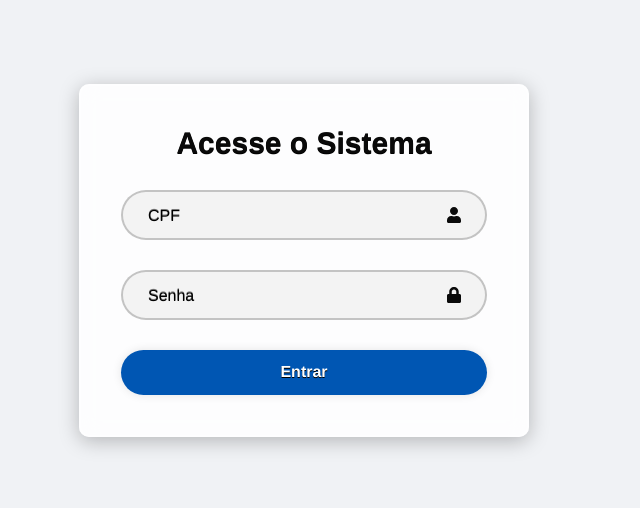
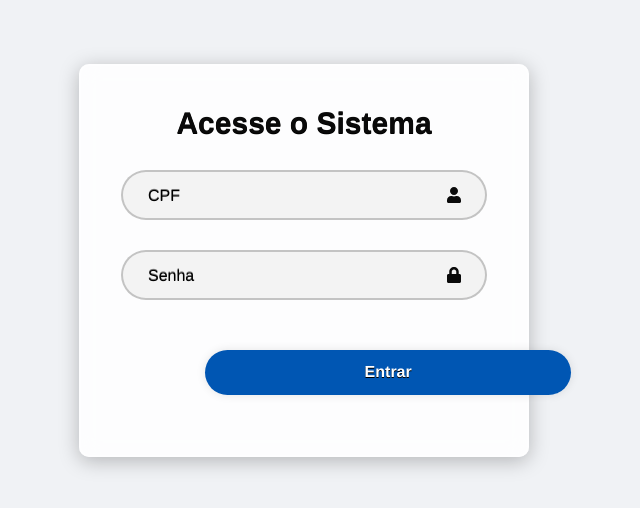
Before and after one commit to Gabrielsenac007/Frontend-PI-Mediotec, a React (Vite) app: page / in a window 1280 px wide. Shown: the part 140-648 px from the top of the page, without its empty margins (336-976 px from the left). Built offline with nearby package versions, Linux system fonts and the light colour scheme.

Commit message:
view-notas

```diff
--- a/src/Components/Usuarios/Alunos.jsx
+++ b/src/Components/Usuarios/Alunos.jsx
@@ -71,6 +71,7 @@ const AlunoDisplay = () => {
                         <div className="data-info">
                             <h3>Nome: {item.name}</h3>
                             <p>Email: {item.email}</p>
+                            <p>Turma: {item.studentClass?.nameClass || 'N/A'}</p> {/* Adicionando a turma aqui */}
                         </div>
                         <div className="action-icons">
                             <FaEdit className="icon edit" onClick={() => handleEdit(item.id)} />
--- a/src/Components/viewNotas/ListarNotas.css
+++ b/src/Components/viewNotas/ListarNotas.css
@@ -27,3 +27,27 @@
     padding: 8px;
     text-align: left;
   }
+
+  /* Estilos para o botão */
+button {
+  width: 50%;
+  height: 45px;
+  background: #0056b3; /* Cor de fundo azul */
+  border: none;
+  outline: none;
+  border-radius: 40px;
+  box-shadow: 0 0 10px rgba(0, 0, 0, 0.1);
+  cursor: pointer;
+  font-size: 16px;
+  color: white; /* Texto branco no botão */
+  font-weight: 700;
+  transition: background-color 0.4s ease;
+  margin-top: 20px; /* Espaçamento acima do botão */
+  margin-bottom: 20px;
+  margin-left: 23%;
+}
+
+/* Efeito hover para o botão */
+button:hover {
+  background: #ec8938;
+}
--- a/src/Components/viewNotas/viewNotas.jsx
+++ b/src/Components/viewNotas/viewNotas.jsx
@@ -4,7 +4,6 @@ import './ListarNotas.css'; // Renomeie o arquivo CSS se necessário
 const ListarNotas = () => {
   const [disciplinas, setDisciplinas] = useState([]);
   const [turmas, setTurmas] = useState([]);
-  const [alunos, setAlunos] = useState([]);
   const [notas, setNotas] = useState([]); // Estado para armazenar as notas
   const [selectedDisciplina, setSelectedDisciplina] = useState('');
   const [selectedTurma, setSelectedTurma] = useState('');
@@ -43,7 +42,7 @@ const ListarNotas = () => {
     }
 
     try {
-      const response = await fetch(`http://localhost:8080/api/concepts/getNotes?disciplinaId=${selectedDisciplina}&turmaId=${selectedTurma}`);
+      const response = await fetch(`http://localhost:8080/api/concepts/class/${selectedTurma}/discipline/${selectedDisciplina}`);
       if (!response.ok) {
         throw new Error('Erro ao carregar notas');
       }
@@ -55,9 +54,12 @@ const ListarNotas = () => {
   };
 
   useEffect(() => {
-    fetchDisciplinas();
-    fetchTurmas();
-    setLoading(false); // Para simular o carregamento
+    const loadData = async () => {
+      await fetchDisciplinas();
+      await fetchTurmas();
+      setLoading(false); // Define loading como false após carregar disciplinas e turmas
+    };
+    loadData();
   }, []);
 
   useEffect(() => {
@@ -108,7 +110,7 @@ const ListarNotas = () => {
 
           <button onClick={fetchNotas}>Listar Notas</button>
 
-          {notas.length > 0 && (
+          {notas.length > 0 ? (
             <table>
               <thead>
                 <tr>
@@ -120,15 +122,17 @@ const ListarNotas = () => {
               </thead>
               <tbody>
                 {notas.map((nota) => (
-                  <tr key={nota.alunoId}>
-                    <td>{nota.nomeAluno}</td>
+                  <tr key={nota.id}> {/* Use o id da nota como chave */}
+                    <td>{nota.aluno.name}</td> {/* Acesse corretamente o nome do aluno */}
                     <td>{nota.av1}</td>
                     <td>{nota.av2}</td>
-                    <td>{nota.situacao}</td>
+                    <td>{nota.status}</td> {/* Acesse o status diretamente */}
                   </tr>
                 ))}
               </tbody>
             </table>
+          ) : (
+            <div className="no-notas">Nenhuma nota cadastrada.</div> // Mensagem quando não há notas
           )}
         </div>
       )}
```
